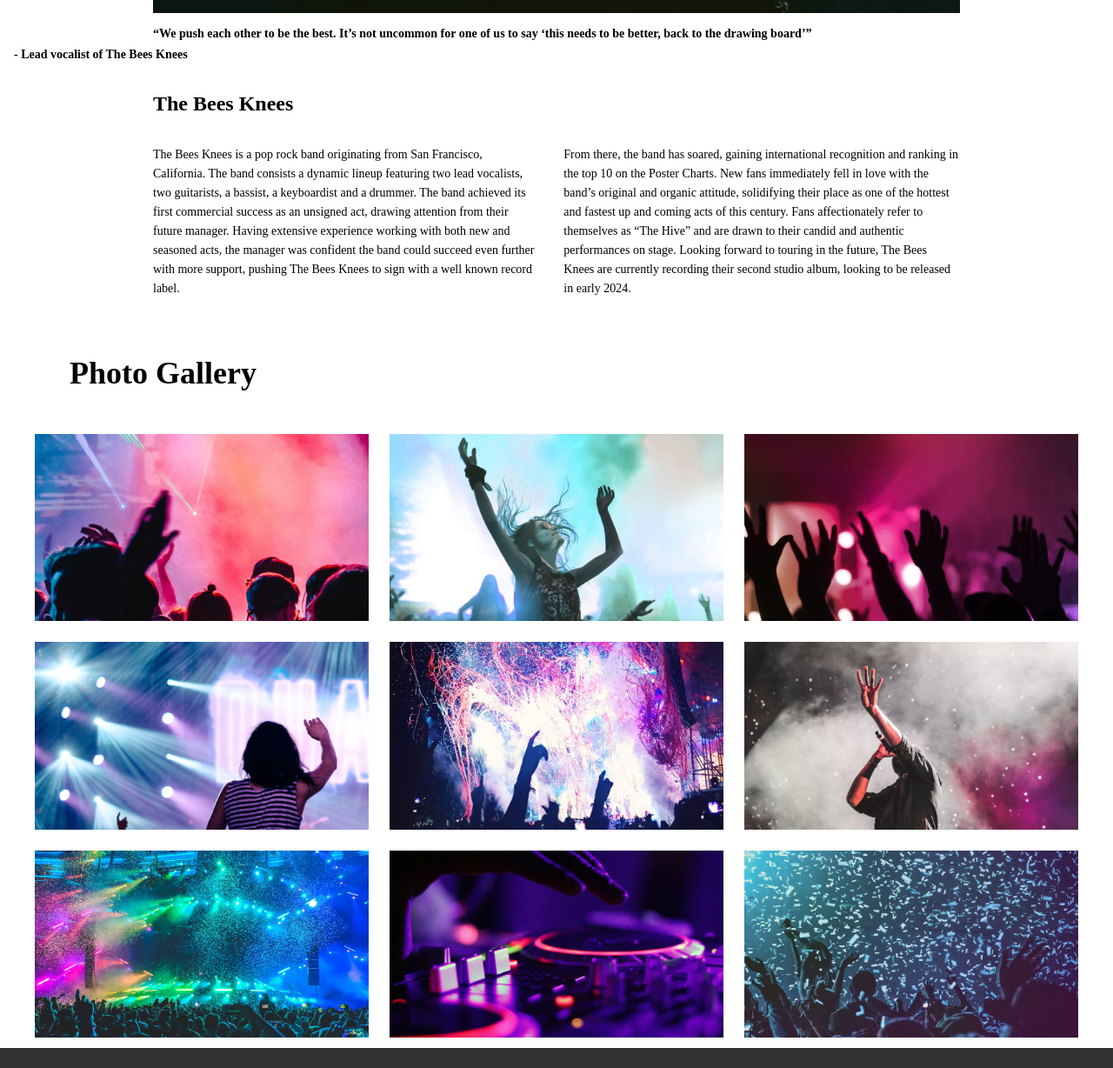
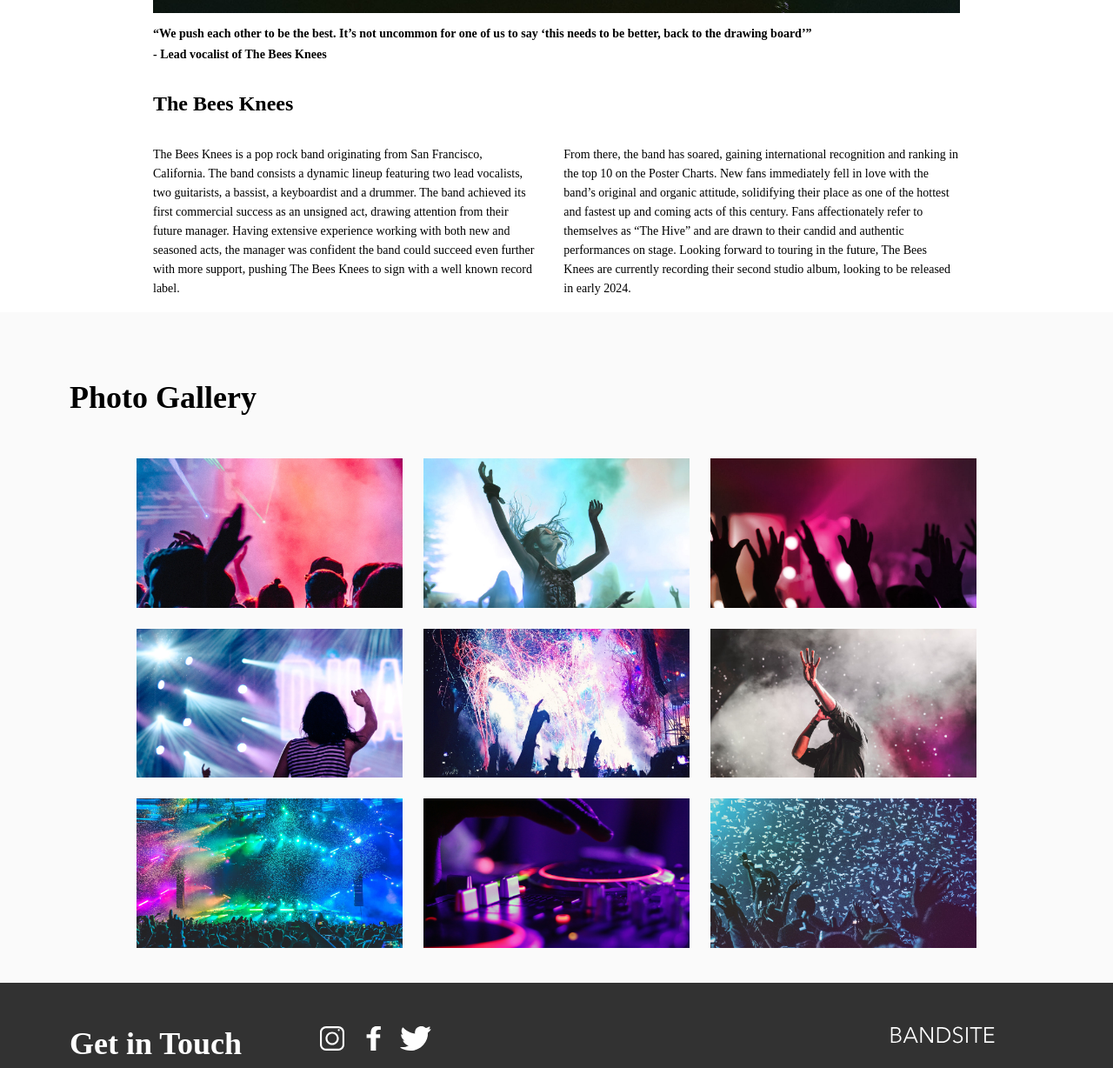
Before and after one commit to siktang/Bandsite, a plain HTML site: page index.html in a window 1280 px wide. Shown: the part 1212-2440 px from the top of the page at 87% size. Drawn offline with Linux system fonts and the light colour scheme.

Commit message:
fixed icons in footer

```diff
--- a/index.html
+++ b/index.html
@@ -75,7 +75,7 @@
         <div id="shows">
             <section class="gallery">
                 <h2 class="section-header">Photo Gallery</h2>
-                <div class="img-container">
+                <div class="gallery__img-container">
                     <img src="assets/Images/Photo-gallery-1.jpg" alt="show1" />
                     <img src="assets/Images/Photo-gallery-2.jpg" alt="show2" />
                     <img src="assets/Images/Photo-gallery-3.jpg" alt="show3" />
--- a/styles/bio.scss
+++ b/styles/bio.scss
@@ -25,6 +25,7 @@
         @media screen and (min-width:$tablet-breakpoint) {
             font-size: 3.75rem;
             line-height: 4.25rem;
+            margin-left: 1.25rem
         }
 
         @media screen and (min-width:$desktop-breakpoint) {
@@ -64,7 +65,7 @@
         }
     }
 
-        &__image, &__article {
+        &__image, &__article, &__article--quotee {
         @media screen and (min-width:$tablet-breakpoint) {
             width: 75vw;
             display: block;
@@ -98,7 +99,13 @@
     }
 }
 
-.img-container {
+
+.gallery {
+    background-color: $secondary-color-white;
+    padding-top: 1.75rem;
+    padding-bottom: 1.75rem;
+
+        &__img-container {
         display: flex;
         flex-direction: column;
         justify-content: space-evenly;
@@ -108,10 +115,11 @@
                 flex-direction: row;
                 justify-content: center;
                 flex-wrap: wrap;
-        margin: 1.5rem;
+                margin: 0 1.5rem 0 1.5rem;
             }
 
             @media screen and (min-width: $desktop-breakpoint) {
+                max-width: 63.75rem;
                 margin: auto;
             }
 
@@ -120,7 +128,7 @@
                 margin: 0.75rem;
                 padding: 0;
                 width: 30%;
-            max-width: 24rem;
             }
         }
     }
+}
--- a/styles/partials/_globals.scss
+++ b/styles/partials/_globals.scss
@@ -95,7 +95,7 @@ img {
 
       &--icons {
         display: flex;
-        justify-content: space-between;
+        justify-content: flex-start;
         width: 10rem;
 
         @media screen and (min-width:$tablet-breakpoint) {
@@ -105,6 +105,12 @@ img {
         img {
           width: auto;
           height: auto;
+
+          @media screen and (min-width:$tablet-breakpoint) {
+            width: 3rem;
+            height: 1.75rem;
+            padding: 0;
+          }
         }
       }
 
```
Also changed, not shown: styles/bio.css. Lines whose indentation alone changed are shown as unchanged.
